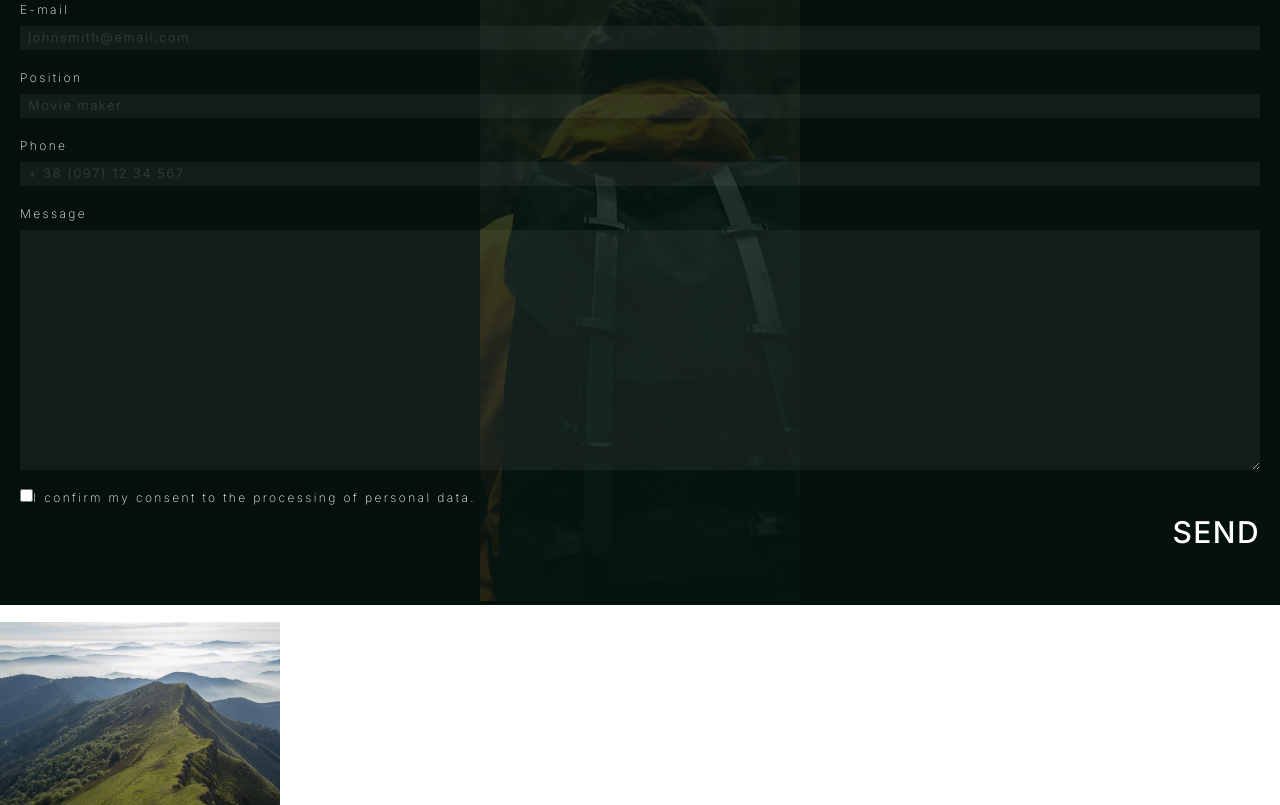
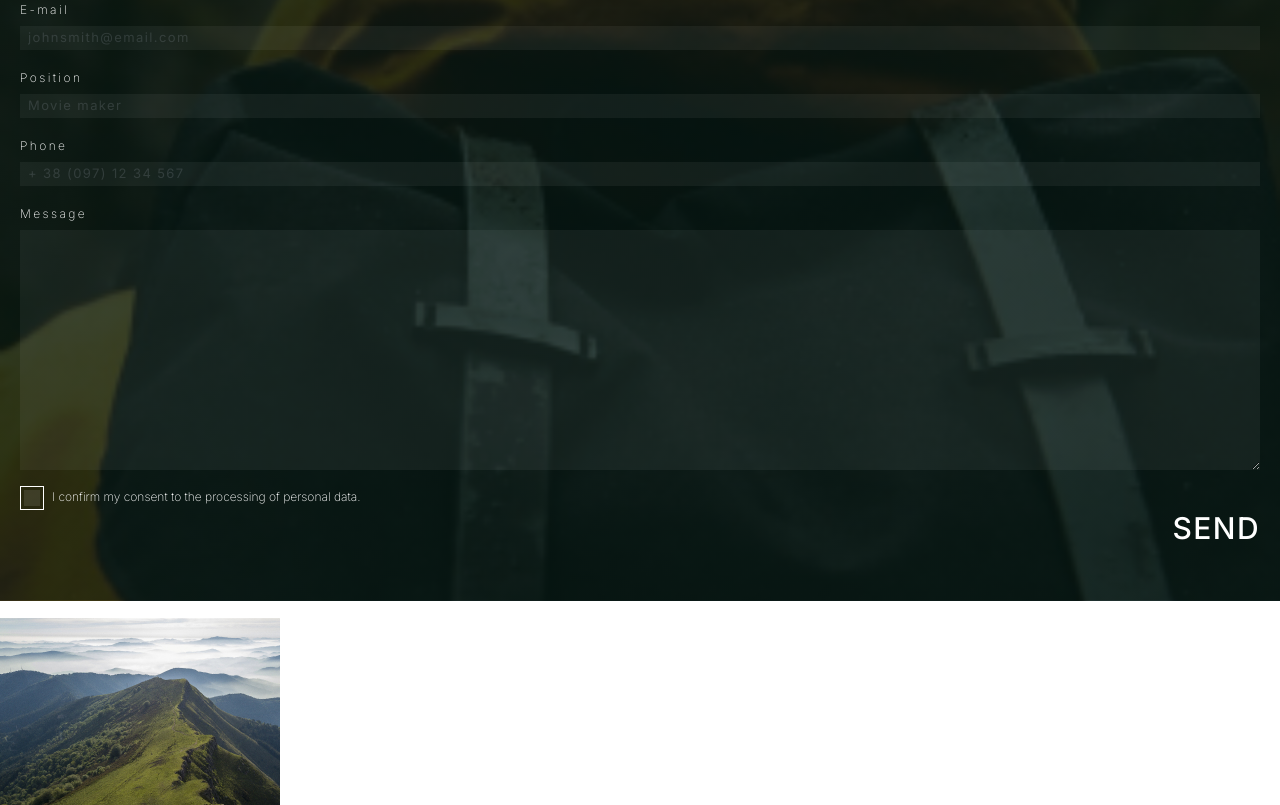
Before and after one commit to ivanpanteliuk/carp-travel, a Next.js app: page / in a window 1280 px wide. Shown: the part 1471-2276 px from the top of the page. Built offline with nearby package versions, Linux system fonts and the light colour scheme; a web font is replaced by a local one.

Commit message:
react-scroll feature added and checkbox styled

```diff
--- a/components/AppBar.jsx
+++ b/components/AppBar.jsx
@@ -2,6 +2,7 @@
 import Link from "next/link";
 import logo from "@/public/assets/icons/logo.svg";
 import { useState } from "react";
+import { Link as ScrollLink } from "react-scroll";
 
 function AppBar() {
   const [isMobileMenuOpened, setIsMobileMenuOpened] = useState(false);
@@ -48,29 +49,64 @@ function AppBar() {
               </button>
               <ul className=" flex flex-col gap-[48px] items-center justify-center tracking-tighter">
                 <li>
-                  <a href="#" onClick={toggleMobileMenu}>
+                  <ScrollLink
+                    to="about"
+                    spy={true}
+                    smooth={true}
+                    offset={50}
+                    duration={700}
+                    onClick={toggleMobileMenu}
+                  >
                     About
-                  </a>
+                  </ScrollLink>
                 </li>
                 <li>
-                  <a href="#" onClick={toggleMobileMenu}>
+                  <ScrollLink
+                    to="#"
+                    spy={true}
+                    smooth={true}
+                    offset={50}
+                    duration={700}
+                    onClick={toggleMobileMenu}
+                  >
                     Services
-                  </a>
+                  </ScrollLink>
                 </li>
                 <li>
-                  <a href="#" onClick={toggleMobileMenu}>
+                  <ScrollLink
+                    to="career"
+                    spy={true}
+                    smooth={true}
+                    offset={50}
+                    duration={700}
+                    onClick={toggleMobileMenu}
+                  >
                     Career
-                  </a>
+                  </ScrollLink>
                 </li>
                 <li>
-                  <a href="#" onClick={toggleMobileMenu}>
+                  <ScrollLink
+                    to="gallery"
+                    spy={true}
+                    smooth={true}
+                    offset={50}
+                    duration={700}
+                    onClick={toggleMobileMenu}
+                  >
                     Gallery
-                  </a>
+                  </ScrollLink>
                 </li>
                 <li>
-                  <a href="#" onClick={toggleMobileMenu}>
+                  <ScrollLink
+                    to="contacts"
+                    spy={true}
+                    smooth={true}
+                    offset={50}
+                    duration={700}
+                    onClick={toggleMobileMenu}
+                  >
                     Contacts
-                  </a>
+                  </ScrollLink>
                 </li>
               </ul>
             </div>
@@ -79,19 +115,59 @@ function AppBar() {
 
         <ul className="flex gap-7 sm:hidden">
           <li>
-            <a href="#">About</a>
+            <ScrollLink
+              to="about"
+              spy={true}
+              smooth={true}
+              offset={50}
+              duration={700}
+            >
+              About
+            </ScrollLink>
           </li>
           <li>
-            <a href="#">Services</a>
+            <ScrollLink
+              to="services"
+              spy={true}
+              smooth={true}
+              offset={50}
+              duration={700}
+            >
+              Services
+            </ScrollLink>
           </li>
           <li>
-            <a href="#">Career</a>
+            <ScrollLink
+              to="career"
+              spy={true}
+              smooth={true}
+              offset={50}
+              duration={700}
+            >
+              Career
+            </ScrollLink>
           </li>
           <li>
-            <a href="#">Gallery</a>
+            <ScrollLink
+              to="gallery"
+              spy={true}
+              smooth={true}
+              offset={50}
+              duration={700}
+            >
+              Gallery
+            </ScrollLink>
           </li>
           <li>
-            <a href="#">Contacts</a>
+            <ScrollLink
+              to="contacts"
+              spy={true}
+              smooth={true}
+              offset={50}
+              duration={700}
+            >
+              Contacts
+            </ScrollLink>
           </li>
         </ul>
       </nav>
--- a/components/Career.jsx
+++ b/components/Career.jsx
@@ -16,7 +16,7 @@ export default function Career() {
   return (
     <section id="career" className="career">
       <div className="container sm:py-[55px]">
-        <h2 className="hidden">Career</h2>
+        <h2 className="visually-hidden">Career</h2>
         <div className="sm:w-[180px] font-extralight leading-[1.428] tracking-normal text-left ml-[100px] mb-[24px]">
           <p>Don&apos;t miss your opportunity!</p>
           <p>Fill out the form right now and join our team!</p>
@@ -107,14 +107,24 @@ export default function Career() {
               className="input mb-[18px]"
             ></textarea>
           </fieldset>
-          <label className="label leading-[1.83]">
+          <label className=" flex content-baseline gap-[8px] tracking-normal font-extralight text-[12px] text-justify checkbox-label leading-[1.83]  ">
             <Controller
               name="agree"
               control={control}
-              render={({ field }) => <input type="checkbox" {...field} />}
+              render={({ field }) => (
+                <>
+                  <input className="checkbox" type="checkbox" {...field} />
+                  <div
+                    role="checkbox"
+                    className="checkbox-container w-[24px] h-[24px] shrink-0"
+                    aria-checked={agree}
+                  ></div>
+                </>
+              )}
             />
             I confirm my consent to the processing of personal data.
           </label>
+
           <input type="submit" value={"Send"} className="submit-button" />
         </form>
       </div>
--- a/styles/globals.css
+++ b/styles/globals.css
@@ -15,6 +15,19 @@
   --primary-text-color: #fff;
   --choose-us-bg-color: #0a1813;
   --contacts-bg-color: rgba(2, 15, 8, 0.5);
+}
+
+.visually-hidden {
+  position: absolute;
+  white-space: nowrap;
+  width: 1px;
+  height: 1px;
+  overflow: hidden;
+  border: 0;
+  padding: 0;
+  clip: rect(0 0 0 0);
+  clip-path: inset(50%);
+  margin: -1px;
 }
 
 .body {
@@ -81,7 +94,7 @@
     url("/assets/images/about-bg-m.jpg");
   background-repeat: no-repeat;
   background-position: center;
-  background-size: auto;
+  background-size: cover;
 }
 
 .career {
@@ -91,10 +104,10 @@
       rgba(2, 15, 8, 0.75) 0%,
       rgba(2, 15, 8, 0.75) 100%
     ),
-    url("/assets/images/choose-us-bg-m.jpg");
+    url("/assets/images/career-bg-m.jpg");
   background-repeat: no-repeat;
   background-position: center;
-  background-size: auto;
+  background-size: cover;
 }
 
 .contacts {
@@ -108,6 +121,49 @@
   background-repeat: no-repeat;
   background-position: center;
   background-size: auto;
+}
+
+.checkbox {
+  position: absolute;
+  opacity: 0;
+  cursor: pointer;
+  height: 0;
+  width: 0;
+}
+
+.checkbox-container {
+  position: relative;
+  cursor: pointer;
+  user-select: none;
+  border: 1px solid white;
+  display: inline-block;
+}
+
+.checkbox-container::before {
+  content: "";
+  position: absolute;
+  top: 14%;
+  left: 15%;
+  background-color: #fff;
+  opacity: 0.1;
+  width: 16px;
+  height: 16px;
+}
+
+.checkbox-container::after {
+  content: "";
+  position: absolute;
+  top: 14%;
+  left: 15%;
+  background-color: #fff;
+  width: 16px;
+  height: 16px;
+  transform: scale(0);
+  transition: 0.1s ease;
+}
+
+.checkbox:checked + .checkbox-container::after {
+  transform: scale(1);
 }
 
 /* Tailwind Styles */
```
Also changed, not shown: public/assets/images/career-bg-m.jpg (added), public/assets/images/career-bg-m@2x.jpg (added).
